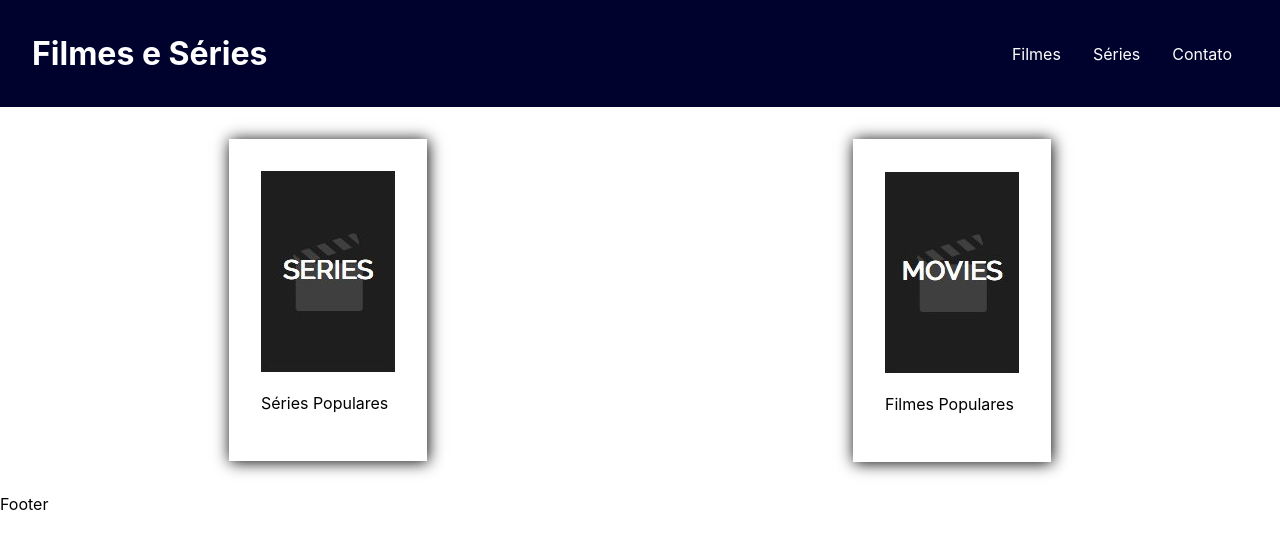
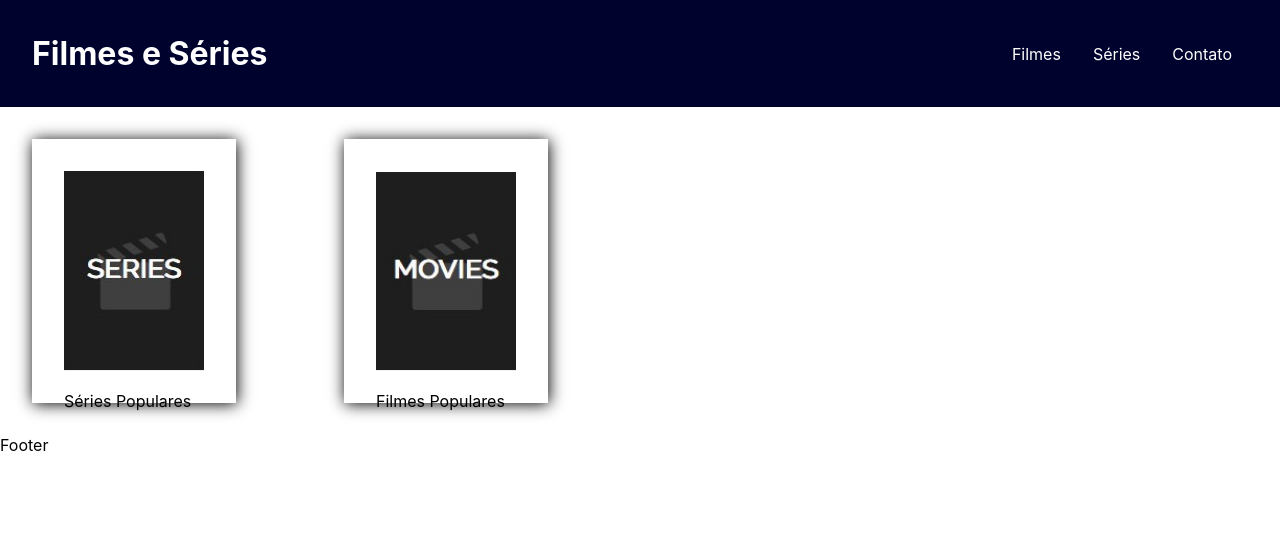
Before and after one commit to MarcellyGuimaraes/streaming-react, a React (Create React App) app: page / in a window 1280 px wide. Shown: the top 548 px of the page. Built offline with nearby package versions, Linux system fonts and the light colour scheme.

Commit message:
arrumando css e link do header

```diff
--- a/src/components/Card/index.jsx
+++ b/src/components/Card/index.jsx
@@ -1,7 +1,12 @@
 import React from 'react'
 
-const Card = () => {
-  return <div>Card</div>
+export default function Card({ src, text }) {
+  return (
+    <>
+      <div className="card">
+        <img className="cardImg" src={src} alt={text} />
+      </div>
+      <span>{text}</span>
+    </>
+  )
 }
-
-export default Card
--- a/src/components/Header/index.jsx
+++ b/src/components/Header/index.jsx
@@ -10,9 +10,21 @@ const Header = () => {
       </Link>
       <nav>
         <ul className="listNav">
-          <li className="item">Filmes</li>
-          <li className="item">Séries</li>
-          <li className="item">Contato</li>
+          <li className="item">
+            <Link className="title" to="/filmes">
+              Filmes
+            </Link>
+          </li>
+          <li className="item">
+            <Link className="title" to="/series">
+              Séries
+            </Link>
+          </li>
+          <li className="item">
+            <Link className="title" to="#">
+              Contato
+            </Link>
+          </li>
         </ul>
       </nav>
     </header>
--- a/src/templates/Filmes/index.jsx
+++ b/src/templates/Filmes/index.jsx
@@ -1,5 +1,6 @@
 import React from 'react'
 import useFetch from '../../api/useFetch'
+import Card from '../../components/Card'
 
 const baseUrl =
   'https://raw.githubusercontent.com/StreamCo/react-coding-challenge/master/feed/sample.json'
@@ -8,11 +9,15 @@ const Filmes = () => {
   const { payload, loading } = useFetch(baseUrl, 'movie')
 
   return (
-    <div>
+    <div className="container">
       {loading ? (
         <p>Loading</p>
       ) : (
-        payload.map((filme) => <div>{filme.title}</div>)
+        payload.map((filme) => (
+          <div key={filme.title}>
+            <Card text={filme.title} src={filme.images['Poster Art'].url} />
+          </div>
+        ))
       )}
     </div>
   )
--- a/src/templates/Home/index.css
+++ b/src/templates/Home/index.css
@@ -4,12 +4,33 @@
     margin: 1rem;
 }
 
-.card{
+.card {
     padding: 2rem;
     margin: 1rem;
     box-shadow: 1px 1px 15px black;
+    width: 140px;
+    height: 200px;
 }
 
 .card:hover {
     box-shadow: 1px 1px 15px rgb(0, 22, 94);
 }
+
+.container {
+    display: grid;
+    grid-template-columns: repeat(auto-fill, minmax(250px, 1fr));
+}
+
+b,
+span {
+    align-items: center;
+    justify-content: center;
+    width: 100%;
+    height: 100%;
+}
+
+img {
+    width: 100%;
+    height: 100%;
+    background-color: #1e1e1e;
+}
--- /dev/null
+++ b/src/templates/Series/index.css
@@ -0,0 +1,4 @@
+.container {
+    display: grid;
+    grid-template-columns: repeat(auto-fill, minmax(250px, 1fr));
+}
--- a/src/templates/Series/index.jsx
+++ b/src/templates/Series/index.jsx
@@ -1,5 +1,7 @@
 import React from 'react'
 import useFetch from '../../api/useFetch'
+import Card from '../../components/Card'
+import './index.css'
 
 const baseUrl =
   'https://raw.githubusercontent.com/StreamCo/react-coding-challenge/master/feed/sample.json'
@@ -8,11 +10,15 @@ const Series = () => {
   const { payload, loading } = useFetch(baseUrl, 'series')
 
   return (
-    <div>
+    <div className="container">
       {loading ? (
         <p>Loading</p>
       ) : (
-        payload.map((serie) => <div>{serie.title}</div>)
+        payload.map((serie) => (
+          <div key={serie.title}>
+            <Card text={serie.title} src={serie.images['Poster Art'].url} />
+          </div>
+        ))
       )}
     </div>
   )
```
